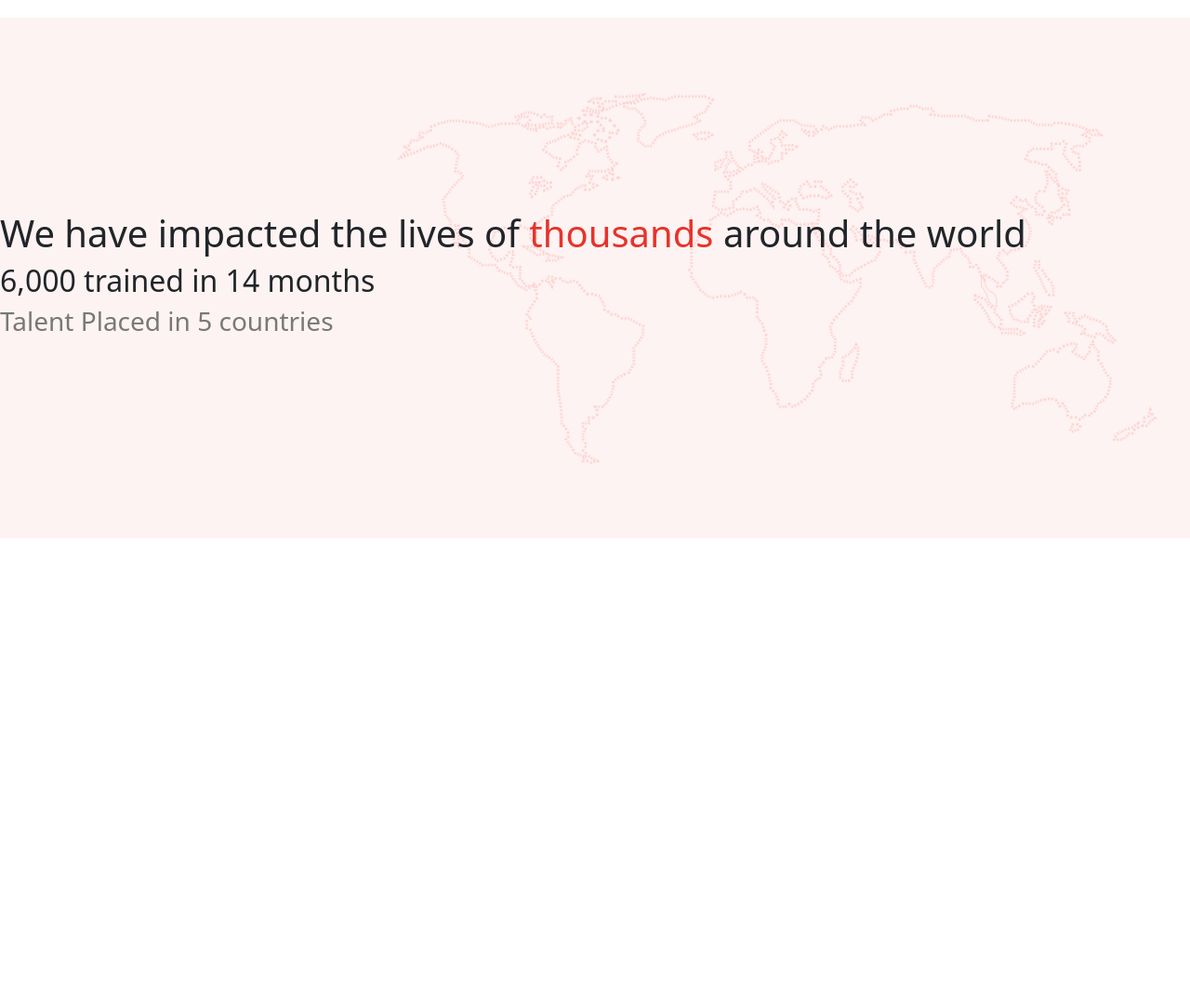
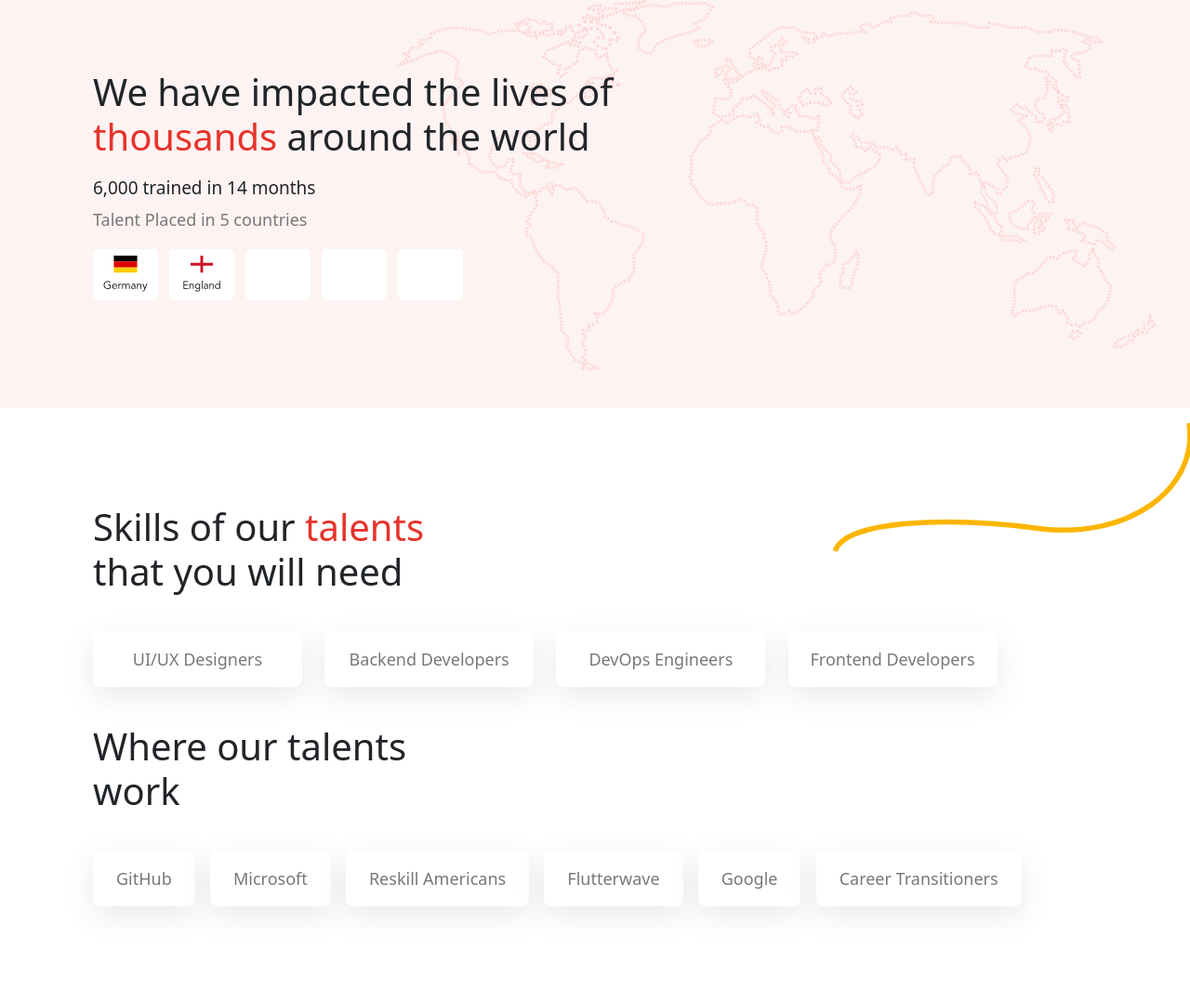
Before and after one commit to Divine-Blessing/ZuriReplica, a plain HTML site: page need.html in a window 1280 px wide. Shown: the part 751-1830 px from the top of the page at 93% size. Before the commit the page ends 1330 px from the top, so only its background shows below. Drawn offline with Linux system fonts and the light colour scheme.

Commit message:
Add files via upload

```diff
--- a/CSS/style.css
+++ b/CSS/style.css
@@ -313,10 +313,17 @@ footer h1{
     height: 200px;
 }
 /* END OF NEW.HTML */
+
+
+
 /* NEED.HTML */
 #need-nav{
     min-height: 10vh;
     padding: 0 100px;
+    background-color: white;
+    position: fixed;
+    width: 100%;
+    /* font-family: Roboto, Helvetica, Arial, sans-serif; */
 }
 #need-nav .links a{
     text-decoration: none;
@@ -326,8 +333,8 @@ footer h1{
     display: flex;
     align-items: center;
     justify-content: center;
-    margin: 0 15px;
-    height: 10vh;
+    margin: 0 20px;
+    height: 8vh;
     /* font-family: Graphik!important; */
 }
 #need-nav .links .bottom{
@@ -347,16 +354,21 @@ footer h1{
     height: 40px;
     border-bottom-right-radius: 10px;
 }
-.short-div{
+/* short section for the image */
+#short-div{
+    min-height: 2vh;
+    background-color: white;
     justify-content: flex-end;
-    min-height: 0.7vh;
 }
-.short-div img{
-    height: 50px;
-    width: 300px;
+#short-div img{
+    height: 150px;
+    width: 160px;
 }
+/* need-one section */
 #need-one{
-    min-height: 80vh;
+    min-height: 70vh;
+    /* font-family: Roboto, Helvetica, Arial, sans-serif; */
+
 }
 #need-one .left{
     width: 60%;
@@ -408,17 +420,98 @@ footer h1{
     width: 40%;
 }
 #need-two{
-    min-height: 70vh;
+    min-height: 60vh;
     background-image: url(../img/bgsection2.063bd869082548bafa74.png);
     background-repeat: no-repeat;
     background-size: cover;
     background-position: right;
+    /* font-family: Roboto, Helvetica, Arial, sans-serif; */
+}
+#need-two .left{
+    width: 60%;
+    margin-left: 100px;
+}
+#need-two .left h1{
+    width: 80%;
+    line-height: 48px;
+    margin-bottom: 20px;
 }
 #need-two span{
     color: #E7332B;
 }
+#need-two h2{
+    font-size: 19px;
+    margin-bottom: 12px;
+}
 #need-two h3{
     color: #787878;
+    font-weight: 400;
+    font-size: 18px;
+    margin-bottom: 20px;
+}
+#need-two .left .country .bg-count{
+    display: flex;
+    justify-content: center;
+    align-items: center;
+    background-color: white;
+    width: 70px;
+    height: 55px;
+    margin-right: 12px;
+    border-radius: 6px;
+}
+#need-two .left .country .bg-count img{
+    height: 40px;
+}
+#need-two .right{
+    width: 40%;
+}
+/* Need-three section */
+#need-three{
+    min-height: 80vh;
+    background-color: white;
+    padding: 0 100px;
+    /* font-family: Roboto, Helvetica, Arial, sans-serif; */
+}
+#need-three h1{
+    margin-bottom: 40px;
+    width: 40%;
+}
+#need-three span{
+    color: #E7332B;
+}
+#need-three img{
+    position: absolute;
+    right: 0;
+    top: 1205px;
+    height: 140px;
+}
+#need-three .need-talents button{
+    color:#787878;
+    background-color: white;
+    box-shadow: 0 10px 30px hsla(0,0%,48%,.16);
+    border-radius: 8px;
+    font-size: 18px;
+    padding: 5px;
+    width: 225px;
+    height: 60px;
+    border: transparent;
+    margin-right: 20px;
+    margin-bottom: 40px;
+    font-weight: 500;
+}
+#need-three .work-talents button{
+    color:#787878;
+    background-color: white;
+    box-shadow: 0 10px 30px hsla(0,0%,48%,.16);
+    border-radius: 8px;
+    font-size: 18px;
+    padding: 5px 25px;
+    /* width: 225px; */
+    height: 60px;
+    border: transparent;
+    margin-right: 12px;
+    /* margin-bottom: 45px; */
+    font-weight: 500;
 }
 /* END OF NEED.HTML */
 /*  font-size: 16px;
--- a/need.html
+++ b/need.html
@@ -13,7 +13,7 @@
         <img src="./img/logo2.svg" alt="">
         <div class="links d-flex align-items-center justify-content-center  ">
             <a href="./index.html" class="bottom">Home</a>
-            <a href="#">Impact</a>
+            <a href="#need-two">Impact</a>
             <a href="#">Why Us</a>
             <div class="button">
                 <a href="#"><button type="submit">Hire talents</button></a>
@@ -21,9 +21,12 @@
         </div>
 
     </nav>
-    <div class="short-div d-flex ">
+
+    <!-- SHORT SECTION FOR THE IMAGE -->
+    <section id="short-div" class="d-flex ">
         <img src="./img/line1.svg" alt="">
-    </div>
+    </section>
+
     <!-- Main section -->
     <section id="need-one" class="d-flex justify-content-center align-items-center">
         <div class="left">
@@ -38,15 +41,51 @@
         </div>
         <div class="right"></div>
     </section>
-    <!-- End of main section -->
+
+    <!-- Second section -->
     <section id="need-two" class="d-flex flex-column justify-content-center">
+        <div class="left">
+            <h1>
+                We have impacted the lives of <span>thousands</span> around the world
+            </h1>
+            <h2>6,000 trained in 14 months</h2>
+            <h3>Talent Placed in 5 countries</h3>
+            <div class="country d-flex align-items-center">
+                <div class="bg-count"><img src="./img/GER.svg" alt=""></div>
+                <div class="bg-count"><img src="./img/ENG.svg" alt=""></div>
+                <div class="bg-count"></div>
+                <div class="bg-count"></div>
+                <div class="bg-count"></div>
+            </div>
+        </div>
+        <div class="right"></div>
+    </section>
+
+    <!-- Third section -->
+    <section id="need-three" class="d-flex flex-column justify-content-center ">
         <h1>
-            We have impacted the lives of <span>thousands</span> around the world
+            Skills of our <span>talents</span> that you will need
         </h1>
-        <h2>6,000 trained in 14 months</h2>
-        <h3>Talent Placed in 5 countries</h3>
-        <!-- <img src="./img/bgsection2.063bd869082548bafa74.png" alt=""> -->
+        <div class="need-talents">
+            <button type="submit">UI/UX Designers</button>
+            <button type="submit">Backend Developers</button>
+            <button type="submit">DevOps Engineers</button>
+            <button type="submit">Frontend Developers</button>
+        </div>
+        <img src="./img/line1.svg" alt="">
+        <h1>
+            Where our talents work
+        </h1>
+        <div class="work-talents">
+            <button type="submit" class="">GitHub</button>
+            <button type="submit">Microsoft</button>
+            <button type="submit">Reskill Americans</button>
+            <button type="submit">Flutterwave</button>
+            <button type="submit">Google</button>
+            <button type="submit">Career Transitioners</button>
+        </div>
     </section>
+
     <script src="./app.js"></script>
 </body>
 </html>
```
Also changed, not shown: img/ENG.svg (added), img/GER.svg (added).
